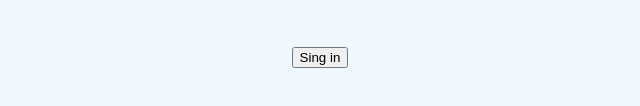
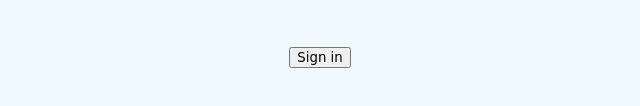
Before and after one commit to AndresGomezT1/Bank, a plain HTML site: page Front/login.html in a window 1280 px wide. Shown: the part 476-582 px from the top of the page, 320-960 px from the left. Drawn offline with Linux system fonts and the light colour scheme.

Commit message:
Fuente del boton actualizada

```diff
--- a/Front/login.html
+++ b/Front/login.html
@@ -20,7 +20,7 @@
         <input type="password" name="Password" id="Passwordtxt" required>
     </section>
     <section>
-         <button class="singin_btn">Sing in</button>
+         <button class="singin_btn">Sign in</button>
     </section>
     </div>
     </center>
--- a/Front/visual.css
+++ b/Front/visual.css
@@ -3,6 +3,7 @@ body{
 }
 .menu_login{
     max-width: 500px;
+
     margin-left: auto;
     margin-right: auto;
     padding-top: 20px;
@@ -30,6 +31,7 @@ h1{
 .singin_btn{
     margin-top: 10%;
     padding:auto;
+    font-family: cursive;
 }
 .logo_Maze{
  width: 150px;
```
